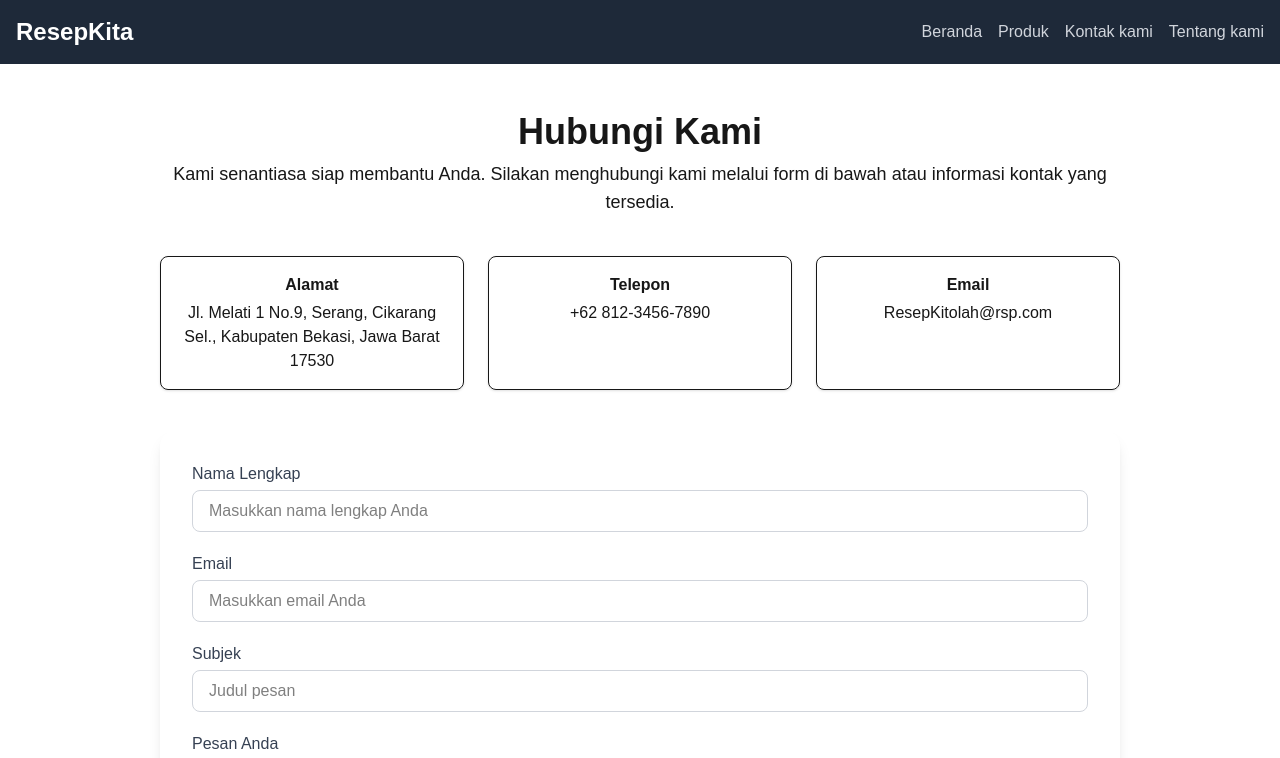
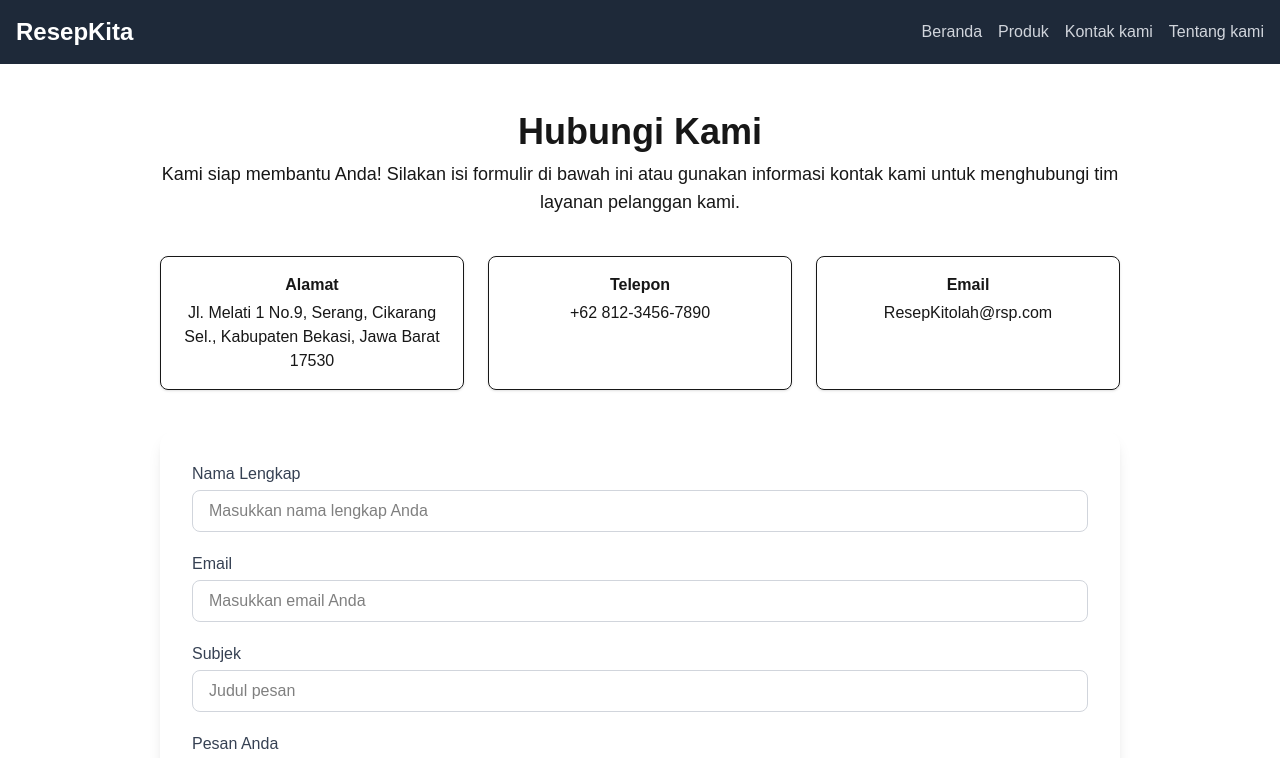
Before and after one commit to AhmadAkhdan/resep-kita, a Next.js app: page /kontak in a window 1280 px wide. Shown: the top 758 px of the page. Built offline with nearby package versions, Linux system fonts and the light colour scheme.

Commit message:
Ubah format tsx to jsx dan penerapan props

```diff
--- a/app/kontak/page.tsx
+++ b/app/components/kontakComp.jsx
@@ -1,13 +1,13 @@
 "use client";
-export default function KontakKami() {
+export default function KontakKami({ headerTitle, introMessage }) { // Menerima props di sini!
     return (
         <div className="max-w-5xl mx-auto p-8 space-y-10">
 
             {/* Header & Intro */}
             <div className="text-center space-y-2">
-                <h1 className="text-4xl font-bold text-white-800">Hubungi Kami</h1>
+                <h1 className="text-4xl font-bold text-white-800">{headerTitle}</h1>
                 <p className="text-white-600 text-lg">
-                    Kami senantiasa siap membantu Anda. Silakan menghubungi kami melalui form di bawah atau informasi kontak yang tersedia.
+                    {introMessage}
                 </p>
             </div>
 
--- /dev/null
+++ b/app/kontak/page.jsx
@@ -0,0 +1,13 @@
+// app/kontak/page.js
+import KontakKami from '../components/KontakComp'; // Impor di sini
+
+export default function KontakPage() {
+    return (
+        <div>
+            <KontakKami
+                headerTitle="Hubungi Kami"
+                introMessage="Kami siap membantu Anda! Silakan isi formulir di bawah ini atau gunakan informasi kontak kami untuk menghubungi tim layanan pelanggan kami."
+            />
+        </div>
+    );
+}
--- a/app/page.tsx
+++ b/app/page.tsx
@@ -4,9 +4,6 @@ import { recipes } from "@/data/recipes";
 import RecipeCard from "./components/RecipeCard";
 
 export default function HomePage() {
-
-    // TAMBAHKAN BARIS INI UNTUK DEBUG
-    console.log("Isi variabel recipes:", recipes);
 
     return (
         <div>
```
